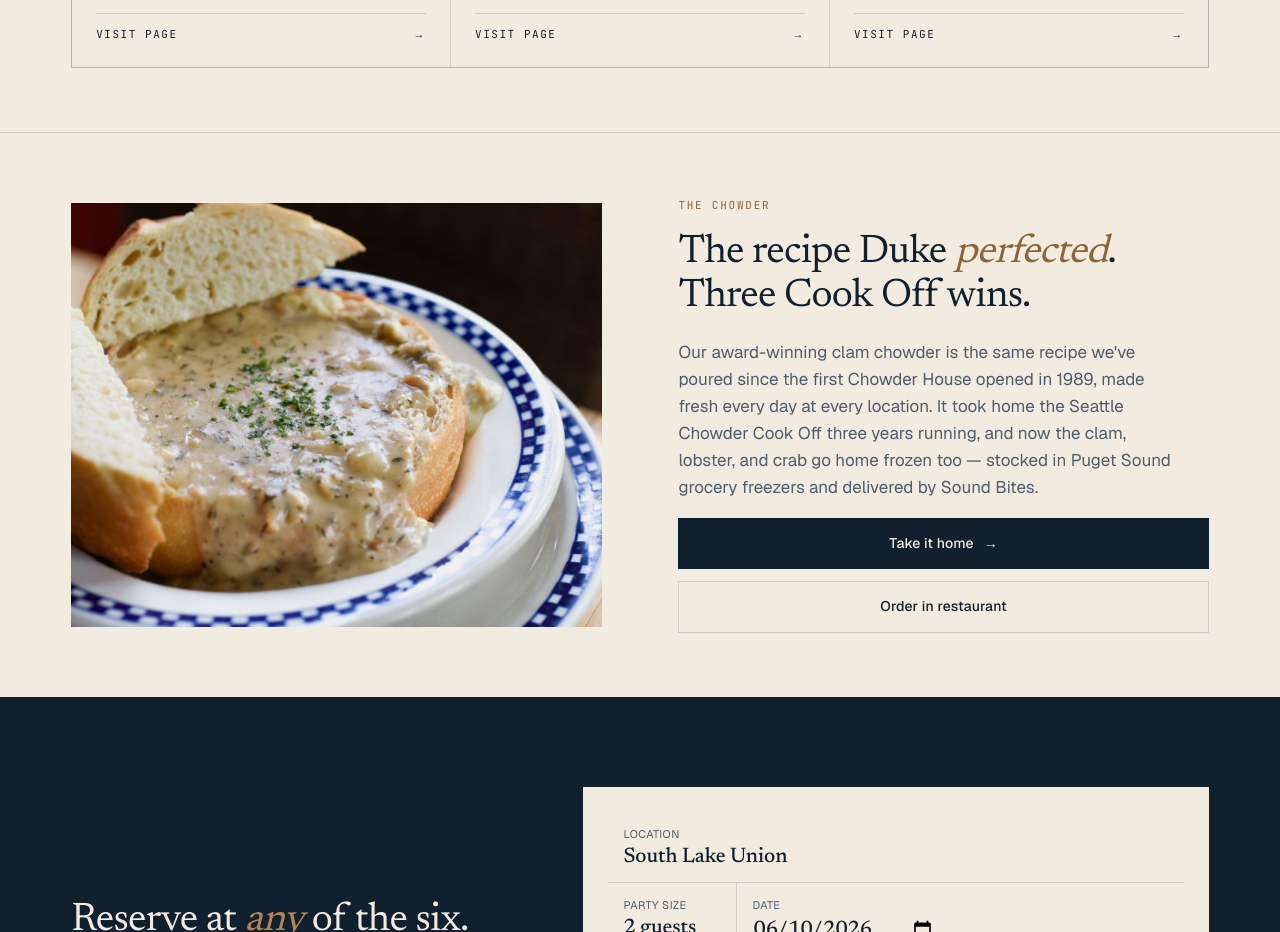
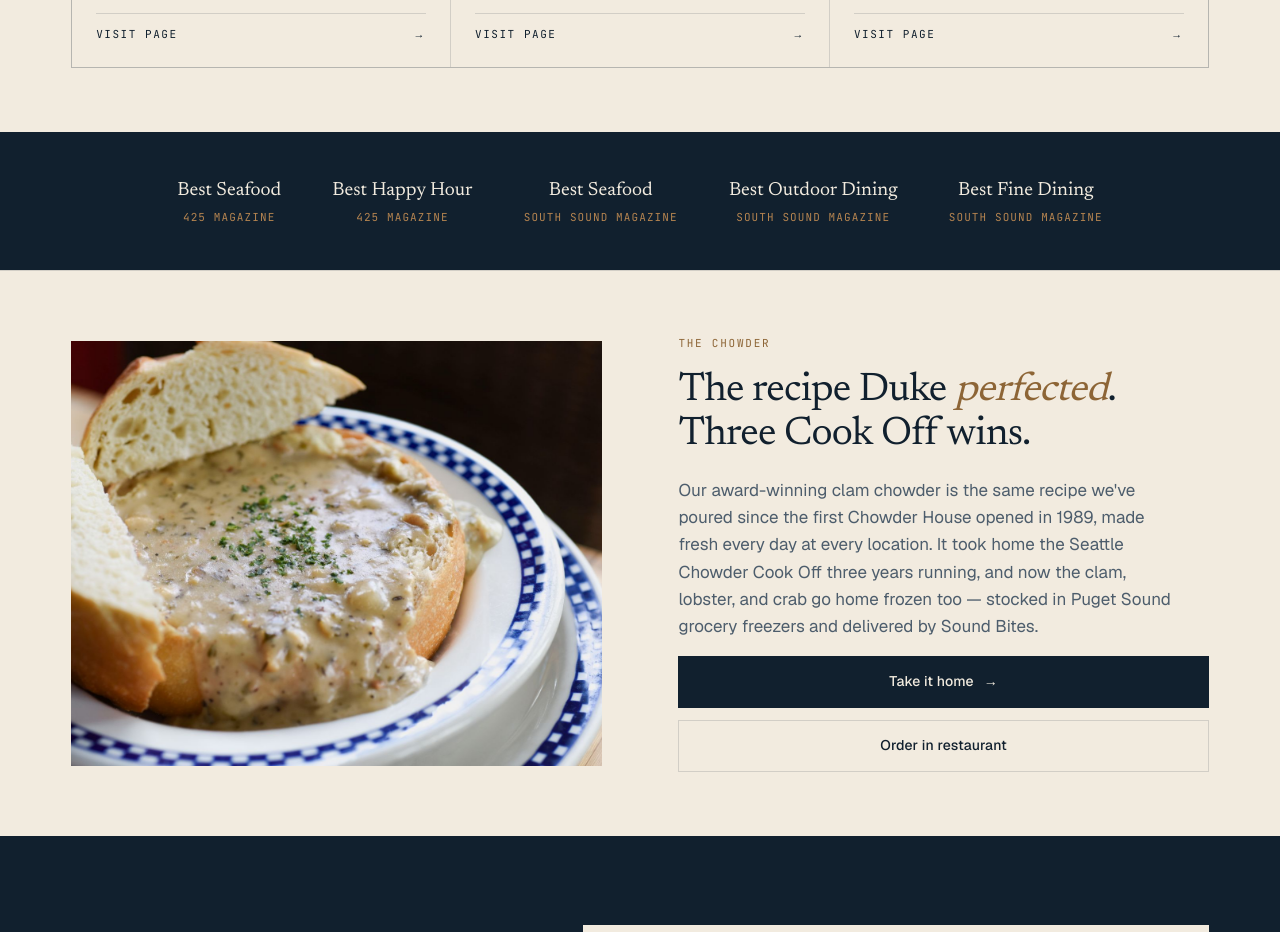
Before and after one commit to alexdeleon1986/dukes-seafood-mockup, a Next.js app: page / in a window 1280 px wide. Shown: the part 2940-3872 px from the top of the page. Built offline with nearby package versions, Linux system fonts and the light colour scheme.

Commit message:
phase 1 final

```diff
--- a/app/globals.css
+++ b/app/globals.css
@@ -1914,3 +1914,80 @@ body[data-theme="modern"] {
 .menu-more-link:hover { color: var(--brass-dark); }
 .menu-more-link .arrow { color: var(--brass-dark); transition: transform 0.15s ease; }
 .menu-more-link:hover .arrow { transform: translateX(3px); }
+
+/* =========================================================
+   Location events: per-location contact CTA
+   ========================================================= */
+.events-contact {
+  margin-top: 36px;
+  padding-top: 28px;
+  border-top: 1px solid var(--line);
+}
+.events-contact p {
+  font-family: var(--serif);
+  font-size: clamp(20px, 2vw, 24px);
+  color: var(--ink);
+  margin: 0 0 16px;
+}
+.events-contact p strong { color: var(--brass-dark); font-weight: 500; }
+.events-contact-actions { display: flex; gap: 12px; flex-wrap: wrap; }
+
+/* =========================================================
+   Homepage: awards strip + guarantee band
+   ========================================================= */
+.awards-strip {
+  background: var(--ink);
+  color: var(--cream);
+  padding: clamp(28px, 4vw, 44px) 0;
+}
+.awards-list {
+  list-style: none;
+  margin: 0;
+  padding: 0;
+  display: flex;
+  flex-wrap: wrap;
+  justify-content: center;
+  gap: clamp(24px, 4vw, 56px);
+}
+.awards-list li {
+  display: flex;
+  flex-direction: column;
+  align-items: center;
+  text-align: center;
+  gap: 4px;
+}
+.awards-list .aw-name {
+  font-family: var(--serif);
+  font-size: clamp(16px, 1.6vw, 19px);
+  color: var(--cream);
+}
+.awards-list .aw-src {
+  font-family: var(--mono);
+  font-size: 11px;
+  letter-spacing: 0.1em;
+  text-transform: uppercase;
+  color: var(--brass);
+}
+.guarantee-band {
+  background: var(--cream-2);
+  padding: clamp(48px, 7vw, 80px) 0;
+  text-align: center;
+}
+.guarantee-band blockquote { margin: 0; }
+.guarantee-band blockquote p {
+  font-family: var(--serif);
+  font-style: italic;
+  font-size: clamp(24px, 3.2vw, 36px);
+  line-height: 1.3;
+  color: var(--ink);
+  max-width: 22ch;
+  margin: 0 auto 18px;
+}
+.guarantee-band cite {
+  font-family: var(--mono);
+  font-style: normal;
+  font-size: 12px;
+  letter-spacing: 0.12em;
+  text-transform: uppercase;
+  color: var(--brass-dark);
+}
--- a/app/page.js
+++ b/app/page.js
@@ -2,6 +2,7 @@ import NewsletterForm from '@/components/NewsletterForm';
 import HeroVideoControls from '@/components/HeroVideoControls';
 import ReservationWidget from '@/components/ReservationWidget';
 import { LOCATION_LIST } from '@/lib/locations';
+import { AWARDS, GUARANTEE } from '@/lib/awards';
 
 export const metadata = {
   title: "Duke's Seafood — Wild Pacific Seafood Since 1977",
@@ -128,6 +129,27 @@ export default function Home() {
         </div>
       </section>
 
+      <section className="awards-strip" aria-label="Awards">
+        <div className="shell">
+          <ul className="awards-list">
+            {AWARDS.map((a, i) => (
+              <li key={i}><span className="aw-name">{a.award}</span><span className="aw-src">{a.source}</span></li>
+            ))}
+          </ul>
+        </div>
+      </section>
+
+      {GUARANTEE.confirmed && (
+        <section className="guarantee-band">
+          <div className="shell">
+            <blockquote>
+              <p>&ldquo;{GUARANTEE.quote}&rdquo;</p>
+              <cite>{GUARANTEE.attribution}</cite>
+            </blockquote>
+          </div>
+        </section>
+      )}
+
       <section className="sec" id="chowder">
         <div className="shell">
           <div className="feature-row">
--- /dev/null
+++ b/lib/awards.js
@@ -0,0 +1,17 @@
+// Current awards, per the live dukesseafood.com homepage (verified 2026-06-10).
+// One place to update when next year's "best of" results come in.
+export const AWARDS = [
+  { award: 'Best Seafood', source: '425 Magazine' },
+  { award: 'Best Happy Hour', source: '425 Magazine' },
+  { award: 'Best Seafood', source: 'South Sound Magazine' },
+  { award: 'Best Outdoor Dining', source: 'South Sound Magazine' },
+  { award: 'Best Fine Dining', source: 'South Sound Magazine' },
+];
+
+// Duke's longstanding personal guarantee. WORDING NEEDS CLIENT CONFIRMATION before
+// it ships as an attributed quote — keep `confirmed: false` until verified.
+export const GUARANTEE = {
+  quote: "I personally guarantee that you'll enjoy your meal, or you don't pay.",
+  attribution: 'Duke Moscrip',
+  confirmed: false,
+};
```
Also changed, not shown: app/locations/[slug]/page.js (+8 -4 lines), lib/locations.js.
